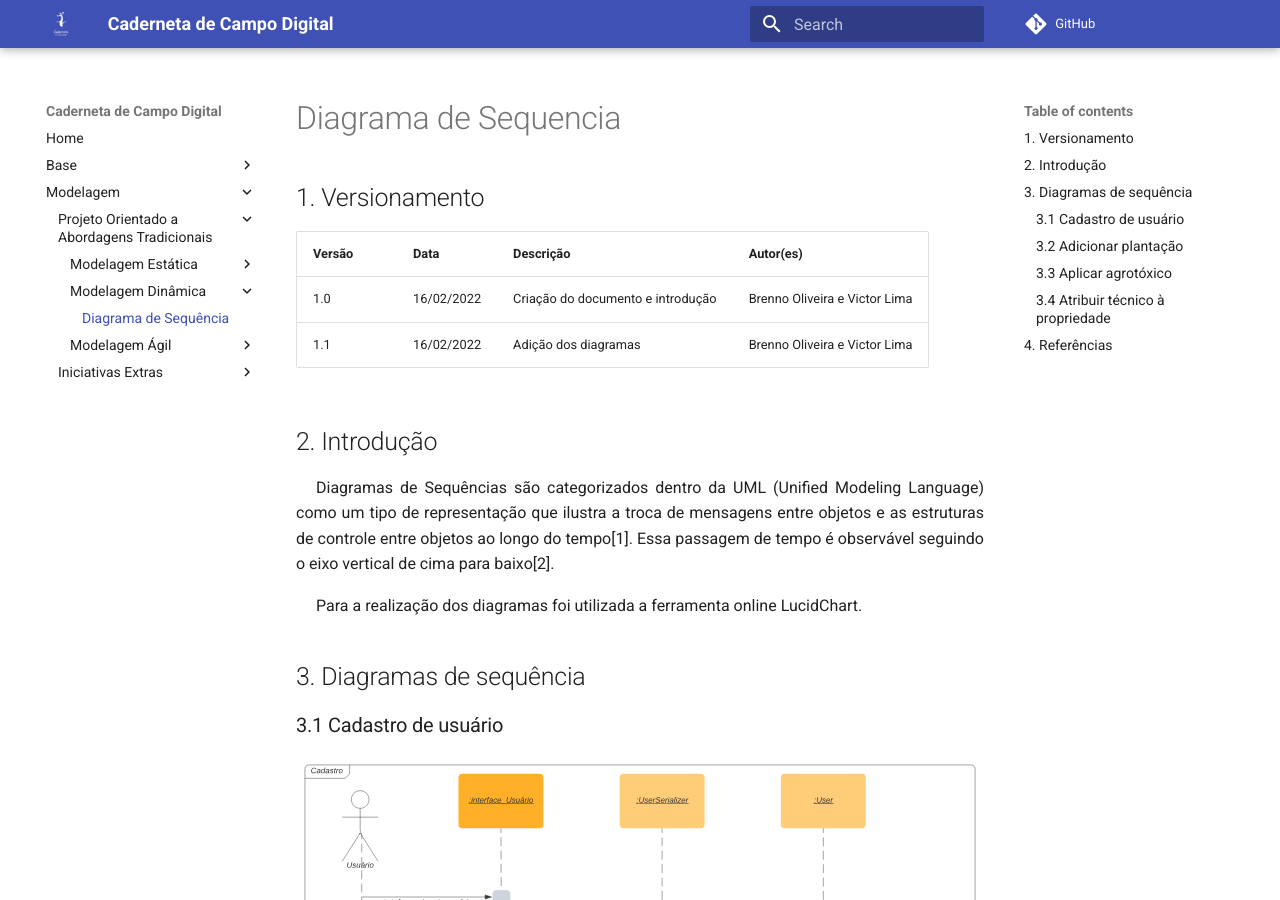
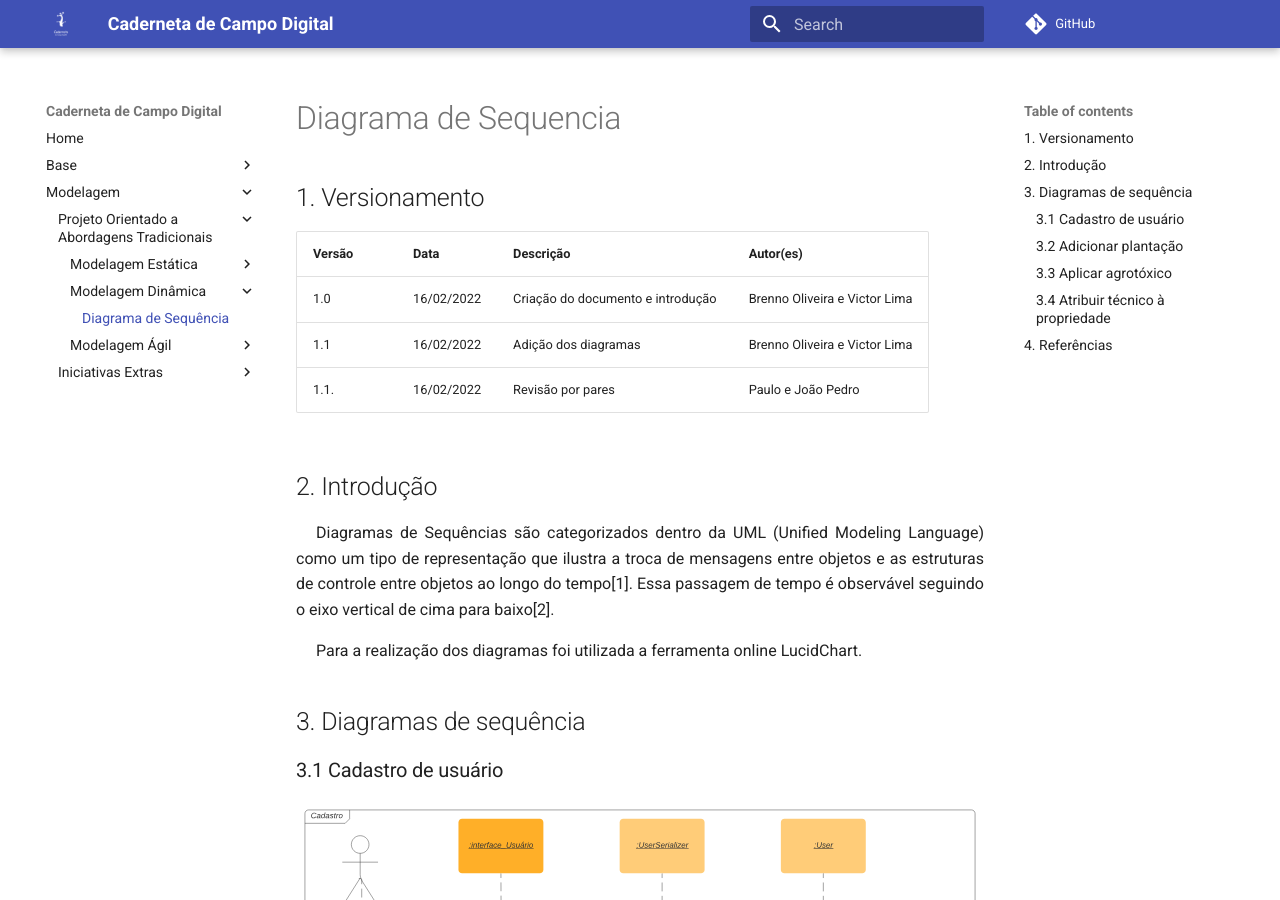
Before and after one commit to UnBArqDsw2021-2/2021.2_G4_CadernetaDeCampoDigital_docs, an MkDocs documentation site: the page built from docs/modelagem/dinamica/diagrama_de_sequencia.md, in a window 1280 px wide and 900 px high. Built offline with MkDocs 1.6.1 and Material for MkDocs 9.7.7, drawn with Linux system fonts in a browser that asks for light colours; comment, search, counter and statistics services are not loaded.

Commit message:
#63 Adição da revisão por pares no versionamento

```diff
--- a/docs/modelagem/dinamica/diagrama_de_sequencia.md
+++ b/docs/modelagem/dinamica/diagrama_de_sequencia.md
@@ -6,6 +6,7 @@
 | ------ | -----        | ---------------------------------         | ------------ |
 | 1.0    | 16/02/2022   | Criação do documento e introdução         | Brenno Oliveira e Victor Lima |
 | 1.1    | 16/02/2022   | Adição dos diagramas                      | Brenno Oliveira e Victor Lima |
+| 1.1.   | 16/02/2022   | Revisão por pares                         | Paulo e João Pedro            |
 
 ## 2. Introdução
 
```
